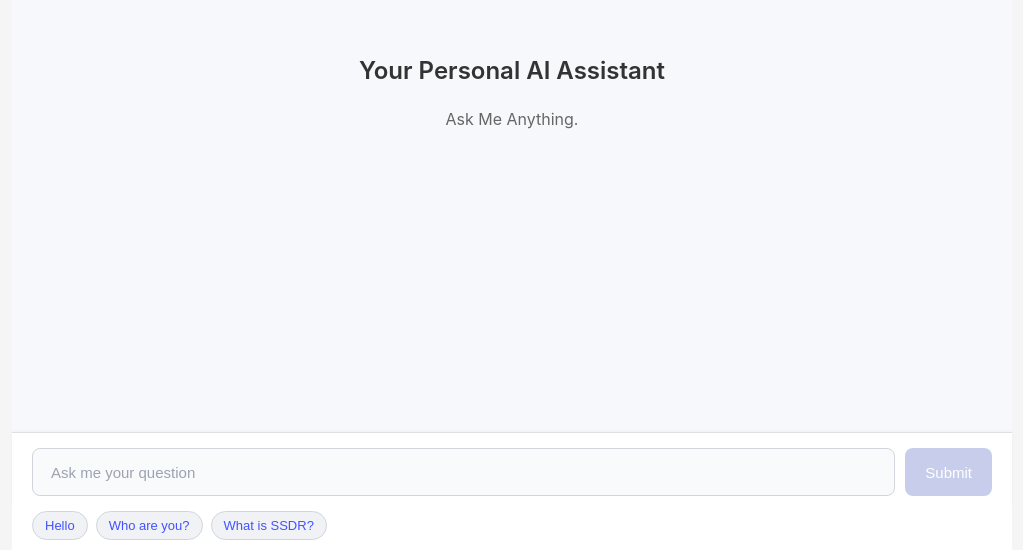
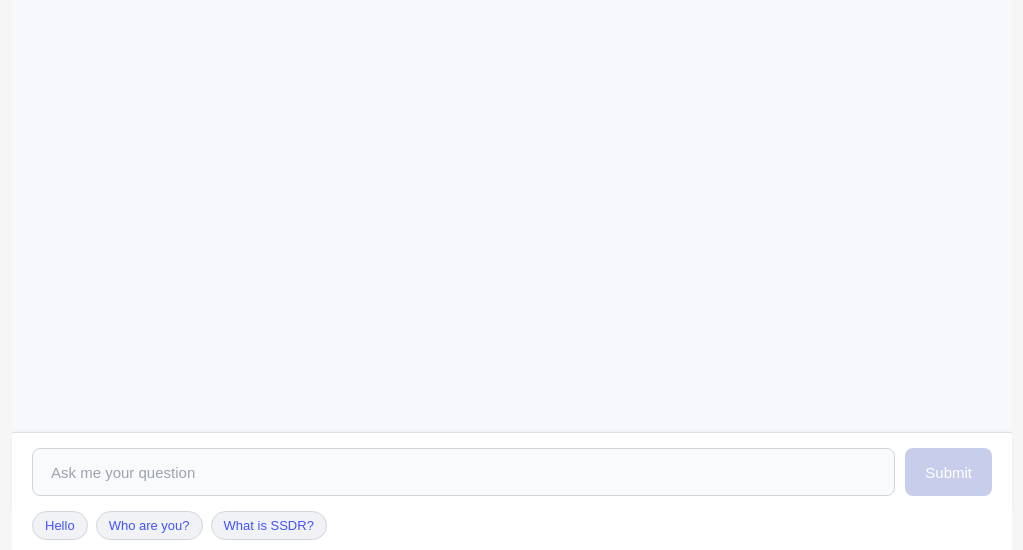
Before and after one commit to see311/llm_fe, a React (Create React App) app: page / in a window 1280 px wide. Shown: the part 250-800 px from the top of the page, without its empty margins (128-1151 px from the left). Built offline with nearby package versions, Linux system fonts and the light colour scheme; the HTML template or start-up script is replaced by a standard one.

Commit message:
Update ChatHistory.js

```diff
--- a/src/components/ChatHistory.js
+++ b/src/components/ChatHistory.js
@@ -1,5 +1,6 @@
 import React, { useEffect, useRef } from 'react';
 import ChatMessage from './ChatMessage';
+import Welcome from './Welcome';
 import styled from 'styled-components';
 import ReactMarkdown from 'react-markdown';
 import { FaRedo } from 'react-icons/fa'; // 导入刷新图标
@@ -129,30 +130,9 @@ const RetryButton = styled.button`
   }
 `;
 
-const WelcomeMessageContainer = styled.div`
-  display: flex;
-  flex-direction: column;
-  align-items: center;
-  justify-content: center;
-  text-align: center;
-  color: #555;
-  padding: 40px 20px;
-  flex-grow: 1; /* 占据剩余空间 */
-`;
 
-const WelcomeTitle = styled.h2`
-  font-size: 24px;
-  font-weight: 600;
-  margin-bottom: 8px;
-  color: #333;
-`;
 
-const WelcomeSubtitle = styled.p`
-  font-size: 16px;
-  color: #666;
-`;
-
-const ChatHistory = ({ messages, onRetry, onWelcomeLinkClick }) => {
+const ChatHistory = ({ messages, onRetry, onWelcomeLinkClick, onFeedback, showWelcome, selectedTopic }) => {
   const endOfMessagesRef = useRef(null);
 
   useEffect(() => {
@@ -160,13 +140,10 @@ const ChatHistory = ({ messages, onRetry, onWelcomeLinkClick }) => {
   }, [messages]);
 
   // 如果没有消息，则显示欢迎语
-  if (messages.length === 0) {
+  if (showWelcome) {
     return (
       <HistoryContainer>
-        <WelcomeMessageContainer>
-          <WelcomeTitle>Your Personal AI Assistant</WelcomeTitle>
-          <WelcomeSubtitle>Ask Me Anything.</WelcomeSubtitle>
-        </WelcomeMessageContainer>
+        <Welcome onWelcomeLinkClick={onWelcomeLinkClick} selectedTopic={selectedTopic} />
         <div ref={endOfMessagesRef} />
       </HistoryContainer>
     );
```
